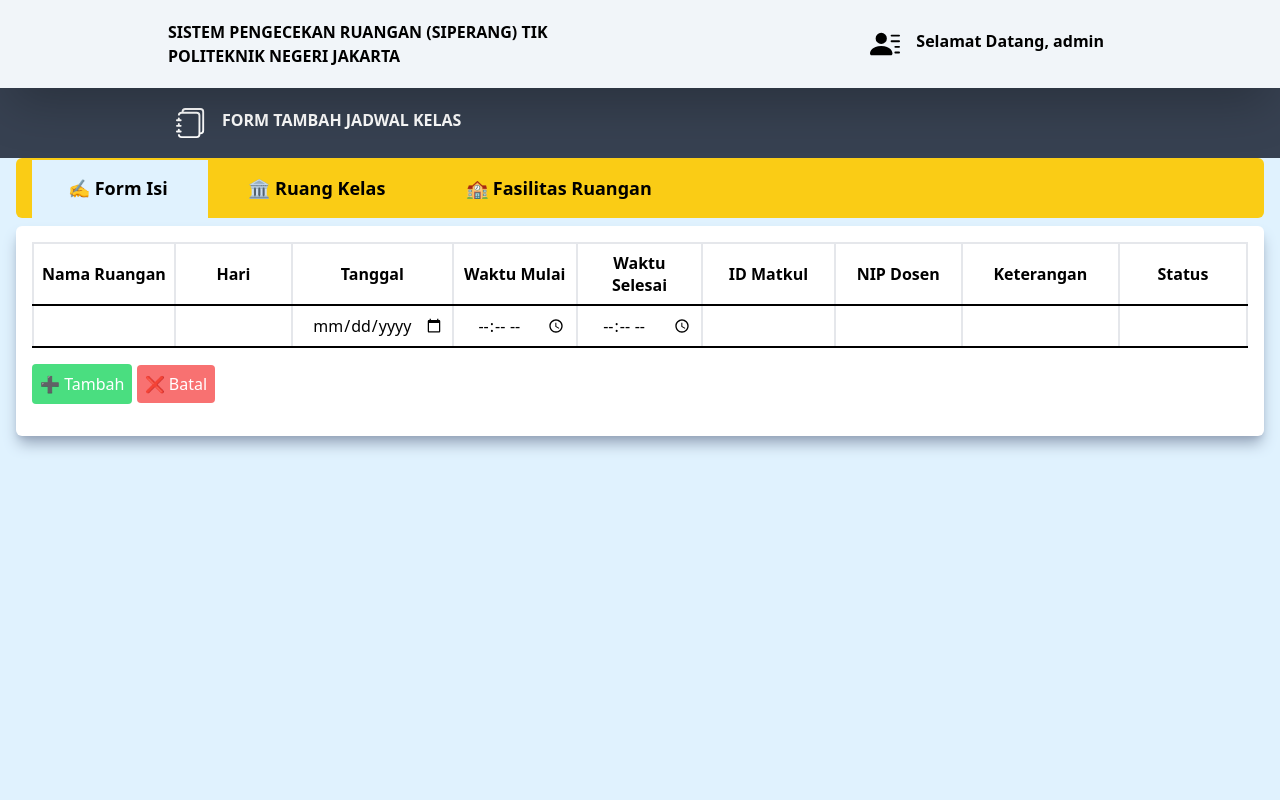
After one commit to Chifaaan/UAS_Webpro, a PHP site: page /page/tambah_jadwal_kelas.php in a window 1280 px wide. The commit adds this page. Run offline with PHP 8.4, Linux system fonts and the light colour scheme; data that the repository does not hold is empty; some libraries are stand-ins or nearby versions.

Commit message:
Penambahan Fitur Tambah Jadwal

```diff
--- a/page/kelas_admin.php
+++ b/page/kelas_admin.php
@@ -76,7 +76,7 @@ $conn->close();
               ➕ 📅 Tambah Pemakaian Ruang
             </li>
           </a>
-          <a href="tambah_jadwal_kelas.html">
+          <a href="tambah_jadwal_kelas.php">
             <li class="hover:border-2 hover:border-sky-500 transition-all duration-100 ease-in-out rounded-md">
               ➕ 📅 Tambah Jadwal kelas
             </li>
--- /dev/null
+++ b/page/tambah_jadwal_kelas.php
@@ -0,0 +1,132 @@
+<?php
+  include ("../util/connection.php");
+  $username = "admin";
+
+  $sql = "select jadwal.*, dosen.nama_dosen, mata_kuliah.nama_matkul
+  from jadwal
+  join dosen on jadwal.NIP = dosen.NIP
+  join mata_kuliah on jadwal.id_matkul = mata_kuliah.id_matkul;";
+  $result = mysqli_query($conn, $sql);
+  $conn->close();
+?>
+
+<html>
+  <head>
+    <meta charset="UTF-8" />
+    <meta name="viewport" content="width=device-width, initial-scale=1.0" />
+    <script src="https://cdn.tailwindcss.com"></script>
+    <title>Sistem Pengecekan Ruangan (SIPERANG) TIK</title>
+  </head>
+  <body class="bg-sky-100">
+    <header class="sticky bg-slate-100 py-5 font-bold shadow-blake shadow-2xl">
+      <nav class="flex flex-row mx-auto w-9/12 px-2">
+        <div class="basis-1/2 uppercase text-md items-center">
+          <a href="../page/kelas_admin.php">
+            <span>Sistem Pengecekan Ruangan (SIPERANG) TIK</span> <br />
+            <span>Politeknik Negeri Jakarta</span>
+          </a>
+        </div>
+        <div class="basis-1/2 text-end my-auto inline-block items-center p-2">
+          <a
+            href=""
+            class="flex justify-end transition-all duration-300 ease-in-out hover:text-sky-300"
+          >
+            <span class="mx-4">
+              <svg
+                xmlns="http://www.w3.org/2000/svg"
+                width="30"
+                height="30"
+                fill="currentColor"
+                class="bi bi-person-lines-fill"
+                viewBox="0 0 16 16"
+              >
+                <path
+                  d="M6 8a3 3 0 1 0 0-6 3 3 0 0 0 0 6zm-5 6s-1 0-1-1 1-4 6-4 6 3 6 4-1 1-1 1H1zM11 3.5a.5.5 0 0 1 .5-.5h4a.5.5 0 0 1 0 1h-4a.5.5 0 0 1-.5-.5zm.5 2.5a.5.5 0 0 0 0 1h4a.5.5 0 0 0 0-1h-4zm2 3a.5.5 0 0 0 0 1h2a.5.5 0 0 0 0-1h-2zm0 3a.5.5 0 0 0 0 1h2a.5.5 0 0 0 0-1h-2z"
+                /></svg
+            ></span>
+
+            <span class="text-md"
+              >Selamat Datang,
+              <?=$username?>
+            </span></a
+          >
+        </div>
+      </nav>
+    </header>
+
+    <main>
+      <div class="bg-gray-700">
+        <div class="flex flex-row w-9/12 py-5 mx-auto">
+          <div class="text-white font-bold text-md flex flex-start basis-1/2">
+            <div class="mx-4">
+              <svg
+                xmlns="http://www.w3.org/2000/svg"
+                width="30"
+                height="30"
+                fill="currentColor"
+                class="bi bi-journals"
+                viewBox="0 0 16 16"
+              >
+                <path
+                  d="M5 0h8a2 2 0 0 1 2 2v10a2 2 0 0 1-2 2 2 2 0 0 1-2 2H3a2 2 0 0 1-2-2h1a1 1 0 0 0 1 1h8a1 1 0 0 0 1-1V4a1 1 0 0 0-1-1H3a1 1 0 0 0-1 1H1a2 2 0 0 1 2-2h8a2 2 0 0 1 2 2v9a1 1 0 0 0 1-1V2a1 1 0 0 0-1-1H5a1 1 0 0 0-1 1H3a2 2 0 0 1 2-2z"
+                />
+                <path
+                  d="M1 6v-.5a.5.5 0 0 1 1 0V6h.5a.5.5 0 0 1 0 1h-2a.5.5 0 0 1 0-1H1zm0 3v-.5a.5.5 0 0 1 1 0V9h.5a.5.5 0 0 1 0 1h-2a.5.5 0 0 1 0-1H1zm0 2.5v.5H.5a.5.5 0 0 0 0 1h2a.5.5 0 0 0 0-1H2v-.5a.5.5 0 0 0-1 0z"
+                />
+              </svg>
+            </div>
+            <div>FORM TAMBAH JADWAL KELAS </div>
+          </div>
+        </div>
+      </div>
+
+        <div class="basis-4/4">
+          <div class="px-4">
+            <div
+              class="rounded-md mb-2  h-max relative bg-yellow-400 p-4 text-left text-lg font-bold "
+            >
+              <a href="detil_admin.html" class="text-black-200 bg-sky-100 active:bg-sky-100 pb-5 pt-4 px-9 mr-1 hover:underline  h-full ">✍️ Form Isi </a>
+              <a href="kelas_admin.html" class="text-black-200 bg-yellow-400 hover:bg-sky-100 pb-4 pt-4 px-9 mr-1 hover:underline hover:pb-5 transition-all h-full ">🏛️ Ruang Kelas </a>
+              <a href="Ruangan_admin.html" class="text-black-200 bg-yellow-400 hover:bg-sky-100 pb-4 pt-4 px-9 mr-1 hover:underline hover:pb-5 transition-all h-full ">🏫 Fasilitas Ruangan </a>
+            </div>
+          <div
+              class="rounded-md mb-2 shadow-slate-400 shadow-lg  h-max relative bg-white p-4"
+            >
+             <form action="../util/proses_tambah_jadwal.php" method="post">
+              <table class="w-full text-center">
+                <tr>
+                  <th class="border-2 border-b-black w-1/7 p-2">Nama Ruangan</th>
+                  <th class="border-2 border-b-black w-1/7 p-2">Hari</th>
+                  <th class="border-2 border-b-black w-1/7 p-2">Tanggal</th>
+                  <th class="border-2 border-b-black w-1/7 p-2">Waktu Mulai</th>
+                  <th class="border-2 border-b-black w-1/7 p-2">Waktu Selesai</th>
+                  <th class="border-2 border-b-black w-1/7 p-2">ID Matkul</th>
+                  <th class="border-2 border-b-black w-1/7 p-2">NIP Dosen</th>
+                  <th class="border-2 border-b-black w-1/7 p-2">Keterangan</th>
+                  <th class="border-2 border-b-black w-1/7 p-2">Status</th>
+                </tr>
+
+
+                  <tr>
+                  <td class='border-2 border-b-black w-1/7 p-2'><input type='text'class='w-full text-center'  name='id_ruangan' value=""></td>
+                  <td class='border-2 border-b-black w-1/7 p-2'><input type='text'class='w-full text-center'  name='hari' value=""></td>
+                  <td class='border-2 border-b-black w-1/7 p-2'><input type='date'class='w-full text-center'  name='tanggal' value=""></td>
+                  <td class='border-2 border-b-black w-1/7 p-2'><input type='time' name='waktu_mulai'class='w-full text-center'  value=""></td>
+                  <td class='border-2 border-b-black w-1/7 p-2'><input type='time' name='waktu_selesai'class='w-full text-center'  value=""></td>
+                  <td class='border-2 border-b-black w-1/7 p-2'><input type='text' name='id_matkul' class='w-full text-center'  value=""></td>
+                  <td class='border-2 border-b-black w-1/7 p-2'><input type='text' name='NIP' class='w-full text-center'  value=""></td>
+                  <td class='border-2 border-b-black w-1/7 p-2'><input type='text' name='keterangan' class='w-full text-center'  value=""></td>
+                  <td class='border-2 border-b-black w-1/7 p-2'><input type='text' name='status' class='w-full text-center'  value=""></td>
+                </tr>
+
+              </table>
+              <button type="submit" name="tambah_button" class="mt-4 p-2 rounded bg-green-400 text-white ">➕ Tambah </button>
+              <a  href="tambah_jadwal_kelas.html" class="mt-4 p-2 rounded bg-red-400 text-white ">❌ Batal</a>
+            </form>
+          </div>
+        </div>
+      </div>
+    </main>
+    <footer></footer>
+  </body>
+</html>
--- a/util/detailadmin.php
+++ b/util/detailadmin.php
@@ -20,7 +20,7 @@
     <header class="sticky bg-slate-100 py-5 font-bold shadow-blake shadow-2xl">
       <nav class="flex flex-row mx-auto w-9/12 px-2">
         <div class="basis-1/2 uppercase text-md items-center">
-          <a href="">
+          <a href="../page/kelas_admin.php">
             <span>Sistem Pengecekan Ruangan (SIPERANG) TIK</span> <br />
             <span>Politeknik Negeri Jakarta</span>
           </a>
```
Also changed, not shown: page/tambah_jadwal_kelas.html (deleted, +0 -116 lines), util/detail.php (+7 -8 lines), util/proses_tambah_jadwal.php (added, +26 -0 lines).
